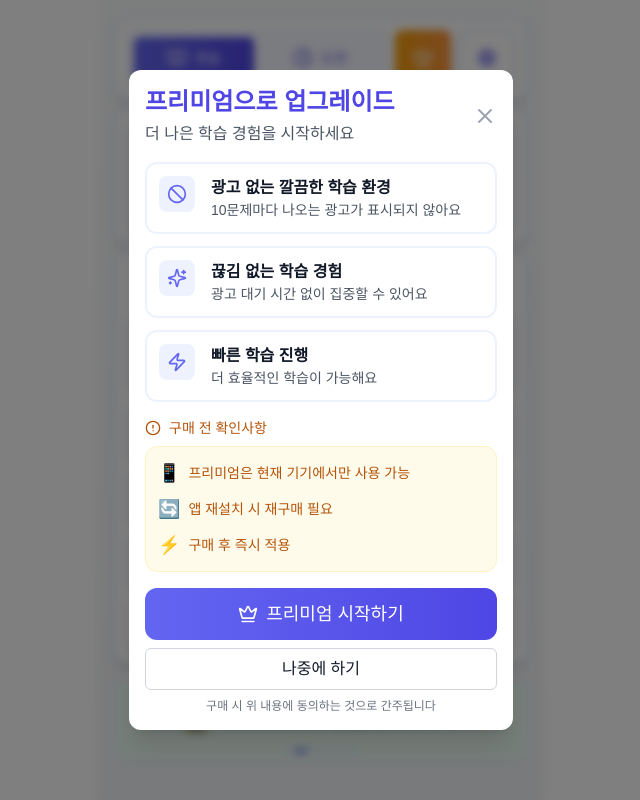
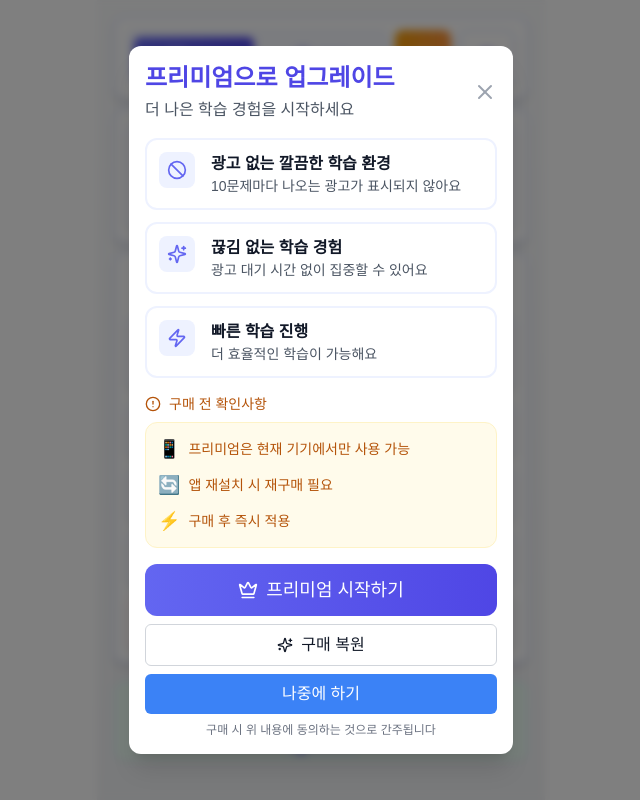
Before and after one commit to beyondReal-smap/next_gugu, a Next.js app: page / in a window 1280 px wide. Both pictures are taken after a click on the button 742 px from the left and 58 px from the top of the page. Shown: the whole page, without its empty margins (319-959 px from the left). Built offline with nearby package versions, Linux system fonts and the light colour scheme.

Commit message:
구매복원

```diff
--- a/app/PremiumModal.tsx
+++ b/app/PremiumModal.tsx
@@ -44,6 +44,7 @@ export const PremiumModal = ({ show, onClose }: PremiumModalProps) => {
         isPremium,
         purchaseDate,
         handlePurchase,
+        handleRestore, // 추가
         isProcessing
     } = usePremium();
 
@@ -171,10 +172,21 @@ export const PremiumModal = ({ show, onClose }: PremiumModalProps) => {
                                 className="w-full bg-gradient-to-r from-indigo-500 to-indigo-600 hover:from-indigo-600 hover:to-indigo-700 text-white py-3 rounded-xl font-suite font-bold text-lg flex items-center justify-center"
                             >
                                 <Crown className="w-5 h-5 mr-2 align-middle" />
-                                <span className="align-middle">{isProcessing ? '처리 중...' : '프리미엄 시작하기'}</span>
+                                <span className="align-middle">
+                                    {isProcessing ? '처리 중...' : '프리미엄 시작하기'}
+                                </span>
                             </Button>
                             <Button
                                 variant="outline"
+                                onClick={handleRestore}
+                                disabled={isProcessing}
+                                className="w-full flex items-center justify-center"
+                            >
+                                <Sparkles className="w-4 h-4 mr-2" />
+                                {isProcessing ? '복원 중...' : '구매 복원'}
+                            </Button>
+                            <Button
+                                variant="ghost"
                                 onClick={onClose}
                                 className="w-full"
                             >
--- a/app/types/premium-types.ts
+++ b/app/types/premium-types.ts
@@ -22,12 +22,14 @@ export interface PremiumHandlers {
     purchaseDate: string | undefined,
     transactionId: string | undefined
   ) => void;
+  restorePurchases?: () => Promise<void>; // 추가
   getState: () => PremiumState;
 }
 
 // Context 타입
 export interface PremiumContextType extends PremiumState {
   handlePurchase: () => Promise<void>;
+  handleRestore: () => Promise<void>; // 반환 타입을 Promise로 변경
   handleModalOpen: () => void;
   handleModalClose: () => void;
   checkPremiumStatus: () => Promise<void>;
@@ -44,11 +46,13 @@ export interface MessageHandler {
   postMessage: (message: string) => void;
 }
 
-// WebKit 메시지 핸들러 타입 확장
+// WebKit 메시지 핸들러 타입 확장 업데이트
 export interface WebKitMessageHandlersWithPremium extends WebKitMessageHandlers {
   checkPremiumStatus: MessageHandler;
   handlePremiumPurchase: MessageHandler;
+  restorePurchases: MessageHandler; // 추가
 }
+
 
 // Window 인터페이스 확장
 declare global {
@@ -65,6 +69,8 @@ declare global {
     ) => void;
     onPremiumPurchaseSuccess?: () => void;
     onPremiumPurchaseFailure?: (error: string) => void;
+    onPremiumRestoreSuccess?: () => void; // 추가
+    onPremiumRestoreFailure?: (error: string) => void; // 추가
     closePaymentModal?: () => void;
     Android?: AndroidInterface;
   }
--- a/app/types/webkit.ts
+++ b/app/types/webkit.ts
@@ -15,7 +15,8 @@ export interface WebKitMessageHandlers {
   consoleLog: MessageHandler;
   showInterstitialAd: MessageHandler;
   handlePremiumPurchase: MessageHandler;
-  checkPremiumStatus: MessageHandler;  // 추가
+  restorePurchases: MessageHandler; // 추가
+  checkPremiumStatus: MessageHandler;
 }
 
 // Android 인터페이스 타입
@@ -24,12 +25,14 @@ export interface AndroidInterface {
   subscribeProduct: (productId: string) => void;
   loadAd: (adUnitId: string) => void;
   purchasePremium: () => boolean;
+  restorePurchases: () => void; // 추가
   getPremiumStatus: () => boolean;
   savePurchaseStatus: (status: boolean) => void;
   openLinkInNewWindow: (url: string) => void;
 }
 
 // Premium Purchase 콜백 타입
+// Premium Purchase 콜백 타입 업데이트
 export interface PremiumPurchaseCallbacks {
   setPremiumStatus?: (
     isPremium: boolean,
@@ -38,6 +41,8 @@ export interface PremiumPurchaseCallbacks {
   ) => void;
   onPremiumPurchaseSuccess?: () => void;
   onPremiumPurchaseFailure?: (error: string) => void;
+  onPremiumRestoreSuccess?: () => void; // 추가
+  onPremiumRestoreFailure?: (error: string) => void; // 추가
   closePaymentModal?: () => void;
 }
 
--- a/contexts/PremiumContext.tsx
+++ b/contexts/PremiumContext.tsx
@@ -154,9 +154,30 @@ export function PremiumProvider({ children, showAlert }: PremiumProviderProps) {
     }
   }, []);
 
+  const handleRestore = useCallback(async () => {
+    console.log('[Premium] Starting restore process');
+    if (state.isProcessing) {
+      console.log('[Premium] Restore already in progress');
+      return;
+    }
+
+    setState(prev => ({ ...prev, isProcessing: true }));
+
+    try {
+      if (window.webkit?.messageHandlers.restorePurchases) {
+        window.webkit.messageHandlers.restorePurchases.postMessage('');
+      }
+    } catch (error) {
+      console.error('[Premium] Restore error:', error);
+      setState(prev => ({ ...prev, isProcessing: false }));
+      showAlert('구매 복원 중 오류가 발생했습니다', 'error');
+    }
+  }, [state.isProcessing, showAlert]);
+
   const value: PremiumContextType = {
     ...state,
     handlePurchase,
+    handleRestore, // 추가
     handleModalOpen: useCallback(() => setState(prev => ({ ...prev, showModal: true })), []),
     handleModalClose: useCallback(() => setState(prev => ({ ...prev, showModal: false })), []),
     checkPremiumStatus
```
